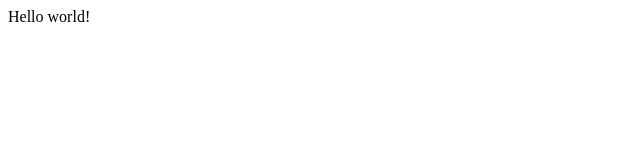
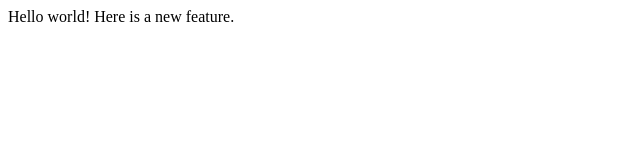
Before and after one commit to dtdew/lecture1, a plain HTML site: page index.html in a window 1280 px wide. Shown: the whole page, without its empty margins (0-640 px from the left). Drawn offline with Linux system fonts and the light colour scheme.

Commit message:
Added another line (#1)
Co-authored-by: Dale Dew <dtd5x@dtd5xs-MacBook-Pro.local>

```diff
--- a/index.html
+++ b/index.html
@@ -5,5 +5,6 @@
     </head>
     <body>
         Hello world!
+        Here is a new feature.
     </body>
 </html>
```
